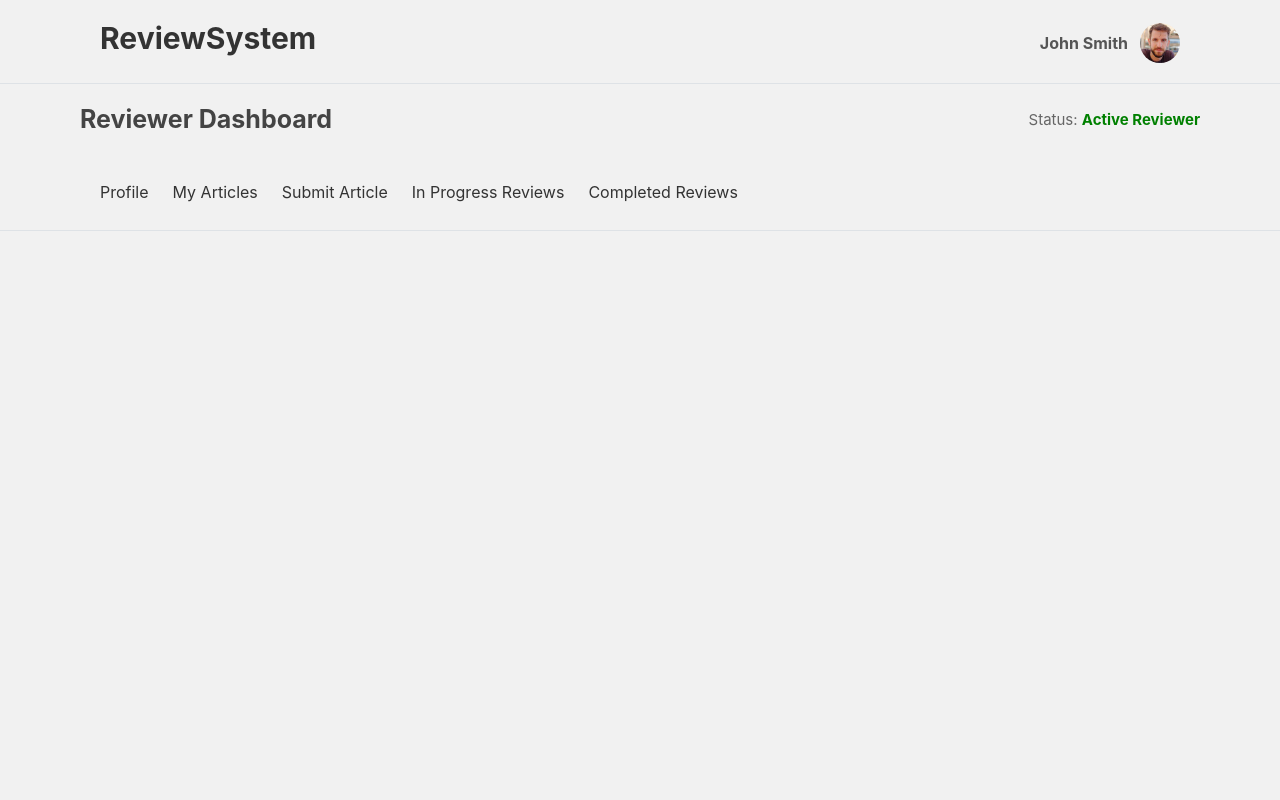
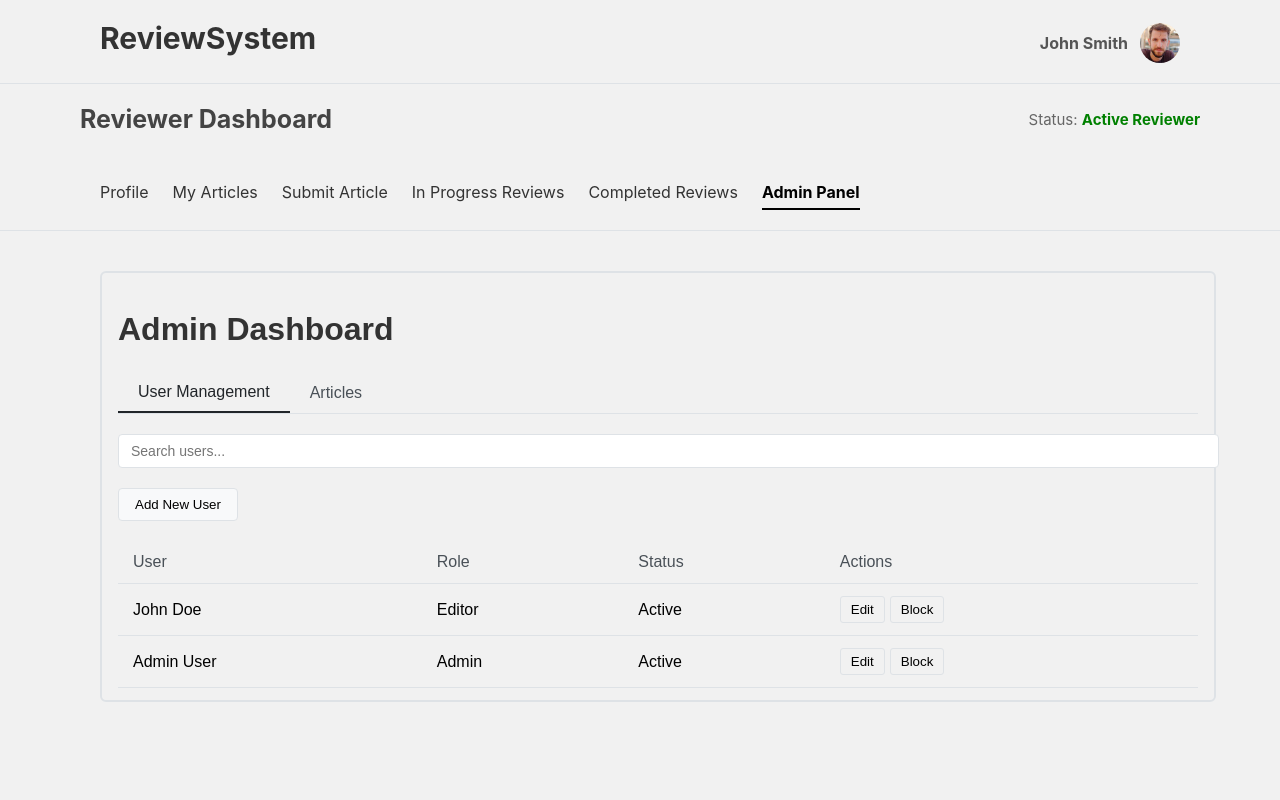
Before and after one commit to Ziragon/FinalActVisualProgramming, a React (Create React App) app in the folder final-project/: page /adminPanel in a window 1280 px wide. Shown: the top 800 px of the page. Built offline with nearby package versions, Linux system fonts and the light colour scheme.

Commit message:
Добавлена тестовая админ панель

```diff
--- a/final-project/src/components/MainProfile/RouterConfig.jsx
+++ b/final-project/src/components/MainProfile/RouterConfig.jsx
@@ -4,6 +4,7 @@ import ReviewProgressPage from '../reviewProgress/ReviewProgressPage';
 import SubmitArticle from "../submitArticle/SubmitArticle";
 import CompletedReviewsPage from "../completedReviews/CompletedReviewsPage";
 import ArticlesPage from "../myArticlesPage/MyArticlePage";
+import AdminPage from "../adminPanel/AdminPage";
 import styles from '../../styles/RouterConfig.module.css';
 import profileImg from '../../styles/img/32.jpg';
 
@@ -48,6 +49,9 @@ const MainProfile = () => {
           <NavLink to="/completedReviews" className={({ isActive }) =>
             isActive ? styles.activeNavLink : undefined
           }>Completed Reviews</NavLink>
+            <NavLink to="/adminPanel" className={({ isActive }) =>
+                isActive ? styles.activeNavLink : undefined
+            }>Admin Panel</NavLink>
         </div>
       </nav>
 
@@ -58,6 +62,7 @@ const MainProfile = () => {
           <Route path="/submitArticle" element={<SubmitArticle/>} />
           <Route path="/inProgressReviews" element={<ReviewProgressPage/>} />
           <Route path="/completedReviews" element={<CompletedReviewsPage/>} />
+            <Route path="/adminPanel" element={<AdminPage/>} />
         </Routes>
       </main>
 
--- /dev/null
+++ b/final-project/src/components/adminPanel/AdminPage.jsx
@@ -0,0 +1,123 @@
+import React, { useState } from 'react';
+import styles from '../../styles/AdminPage.module.css';
+
+const AdminPage = () => {
+    const [activeTab, setActiveTab] = useState('users');
+    const [showAddUser, setShowAddUser] = useState(false);
+    const [users, setUsers] = useState([
+        { id: 1, firstName: 'John', lastName: 'Doe', email: 'john@example.com', role: 'Editor', status: 'Active' },
+        { id: 2, firstName: 'Admin', lastName: 'User', email: 'admin@example.com', role: 'Admin', status: 'Active' }
+    ]);
+
+    const handleAddUser = (e) => {
+        e.preventDefault();
+
+        setShowAddUser(false);
+    };
+
+    return (
+        <div className={styles.SubmitPage}>
+            <div className={styles.personalInfoSection}>
+                <h1 className={styles.sectionTitle}>Admin Dashboard</h1>
+
+                <div className={styles.tabs}>
+                    <button
+                        className={`${styles.tabButton} ${activeTab === 'users' ? styles.active : ''}`}
+                        onClick={() => setActiveTab('users')}
+                    >
+                        User Management
+                    </button>
+                    <button
+                        className={`${styles.tabButton} ${activeTab === 'articles' ? styles.active : ''}`}
+                        onClick={() => setActiveTab('articles')}
+                    >
+                        Articles
+                    </button>
+                </div>
+
+                {activeTab === 'users' && (
+                    <div className={styles.userManagement}>
+                        <div className={styles.searchBar}>
+                            <input
+                                type="text"
+                                placeholder="Search users..."
+                                className={styles.searchInput}
+                            />
+                        </div>
+
+                        <button
+                            className={styles.addButton}
+                            onClick={() => setShowAddUser(true)}
+                        >
+                            Add New User
+                        </button>
+
+                        {showAddUser && (
+                            <div className={styles.addUserForm}>
+                                <h3>Add New User</h3>
+                                <form onSubmit={handleAddUser}>
+                                    <div className={styles.formGroup}>
+                                        <label>First Name</label>
+                                        <input type="text" className={styles.formInput} />
+                                    </div>
+                                    <div className={styles.formGroup}>
+                                        <label>Last Name</label>
+                                        <input type="text" className={styles.formInput} />
+                                    </div>
+                                    <div className={styles.formGroup}>
+                                        <label>Email</label>
+                                        <input type="email" className={styles.formInput} />
+                                    </div>
+                                    <div className={styles.formGroup}>
+                                        <label>Role</label>
+                                        <select className={styles.formInput}>
+                                            <option value="">Select Role</option>
+                                            <option value="Admin">Admin</option>
+                                            <option value="Editor">Editor</option>
+                                            <option value="User">User</option>
+                                        </select>
+                                    </div>
+                                    <div className={styles.formActions}>
+                                        <button type="button" onClick={() => setShowAddUser(false)}>Cancel</button>
+                                        <button type="submit">Save</button>
+                                    </div>
+                                </form>
+                            </div>
+                        )}
+
+                        <table className={styles.usersTable}>
+                            <thead>
+                            <tr>
+                                <th>User</th>
+                                <th>Role</th>
+                                <th>Status</th>
+                                <th>Actions</th>
+                            </tr>
+                            </thead>
+                            <tbody>
+                            {users.map(user => (
+                                <tr key={user.id}>
+                                    <td>{user.firstName} {user.lastName}</td>
+                                    <td>{user.role}</td>
+                                    <td>{user.status}</td>
+                                    <td>
+                                        <button className={styles.actionButton}>Edit</button>
+                                        <button className={styles.actionButton}>Block</button>
+                                    </td>
+                                </tr>
+                            ))}
+                            </tbody>
+                        </table>
+                    </div>
+                )}
+
+                {activeTab === 'articles' && (
+                    <div className={styles.articlesSection}>
+                        <p>Articles management will be here</p>
+                    </div>
+                )}
+            </div>
+        </div>
+    );
+};
+export default AdminPage;
--- /dev/null
+++ b/final-project/src/styles/AdminPage.module.css
@@ -0,0 +1,213 @@
+@keyframes fadeIn {
+    from {
+        opacity: 0;
+        transform: translateY(-10px);
+    }
+    to {
+        opacity: 1;
+        transform: translateY(0);
+    }
+}
+
+@keyframes fadeInScale {
+    from {
+        opacity: 0;
+        transform: scale(0.95);
+    }
+    to {
+        opacity: 1;
+        transform: scale(1);
+    }
+}
+
+@keyframes fadeInLeft {
+    from {
+        opacity: 0;
+        transform: translateX(-20px);
+    }
+    to {
+        opacity: 1;
+        transform: translateX(0);
+    }
+}
+
+.SubmitPage {
+    display: flex;
+    flex-direction: column;
+    gap: 16px;
+    font-family: Arial, sans-serif;
+    animation: fadeIn 0.6s ease-out forwards;
+}
+
+.sectionDescription {
+    color: #666;
+    margin-bottom: 2rem;
+    animation: fadeIn 0.5s ease-out 0.4s both;
+}
+
+.personalInfoSection {
+    padding: 12px 16px;
+    width: 100%;
+    border: 2px solid #dee2e6;
+    border-radius: 6px;
+    animation: fadeInScale 0.5s ease-out 0.2s both;
+    background-color:#f1f1f1;
+}
+
+.sectionTitle {
+    color: #333;
+    padding: 5px 0;
+    font-size: 32px;
+    animation: fadeIn 0.5s ease-out 0.3s both;
+    margin-bottom: 20px;
+}
+.tabs {
+    display: flex;
+    margin-bottom: 20px;
+    border-bottom: 1px solid #dee2e6;
+}
+
+.tabButton {
+    padding: 10px 20px;
+    background: none;
+    border: none;
+    cursor: pointer;
+    font-size: 16px;
+    color: #495057;
+    transition: all 0.3s ease;
+}
+
+.tabButton:hover {
+    color: #212529;
+}
+
+.tabButton.active {
+    color: #212529;
+    border-bottom: 2px solid #212529;
+    font-weight: 500;
+}
+
+.userManagement {
+    animation: fadeIn 0.5s ease-out;
+}
+
+.searchBar {
+    margin-bottom: 20px;
+}
+
+.searchInput {
+    width: 99.5%;
+    padding: 8px 12px;
+    border: 1px solid #dee2e6;
+    border-radius: 4px;
+    font-size: 14px;
+}
+
+.addButton {
+    background-color: #f8f9fa;
+    border: 1px solid #dee2e6;
+    padding: 8px 16px;
+    border-radius: 4px;
+    cursor: pointer;
+    margin-bottom: 20px;
+    transition: all 0.3s ease;
+}
+
+.addButton:hover {
+    background-color: #e9ecef;
+}
+
+.usersTable {
+    width: 100%;
+    border-collapse: collapse;
+}
+
+.usersTable th, .usersTable td {
+    padding: 12px 15px;
+    text-align: left;
+    border-bottom: 1px solid #dee2e6;
+}
+
+.usersTable th {
+    font-weight: 500;
+    color: #495057;
+}
+
+.actionButton {
+    background: none;
+    border: 1px solid #dee2e6;
+    padding: 5px 10px;
+    margin-right: 5px;
+    border-radius: 3px;
+    cursor: pointer;
+    transition: all 0.3s ease;
+}
+
+.actionButton:hover {
+    background-color: #f8f9fa;
+}
+
+.addUserForm {
+    margin-bottom: 20px;
+    padding: 15px;
+    border: 1px solid #dee2e6;
+    border-radius: 4px;
+    background-color: #f8f9fa;
+    animation: fadeInScale 0.3s ease-out;
+}
+
+.addUserForm h3 {
+    margin-top: 0;
+    margin-bottom: 15px;
+    color: #212529;
+}
+
+.formGroup {
+    margin-bottom: 15px;
+}
+
+.formGroup label {
+    display: block;
+    margin-bottom: 5px;
+    color: #495057;
+}
+
+.formInput {
+    width: 99.2%;
+    padding: 8px 12px;
+    border: 1px solid #dee2e6;
+    border-radius: 4px;
+    font-size: 14px;
+}
+
+.formActions {
+    display: flex;
+    justify-content: flex-end;
+    gap: 10px;
+    margin-top: 15px;
+}
+
+.formActions button {
+    padding: 8px 16px;
+    border-radius: 4px;
+    cursor: pointer;
+    transition: all 0.3s ease;
+}
+
+.formActions button:first-child {
+    background-color: #f8f9fa;
+    border: 1px solid #dee2e6;
+}
+
+.formActions button:last-child {
+    background-color: #e9ecef;
+    border: 1px solid #dee2e6;
+}
+
+.formActions button:hover {
+    background-color: #dee2e6;
+}
+
+.articlesSection {
+    animation: fadeIn 0.5s ease-out;
+}
```
Also changed, not shown: 13 other files (tests, documents, lock files or other folders).
